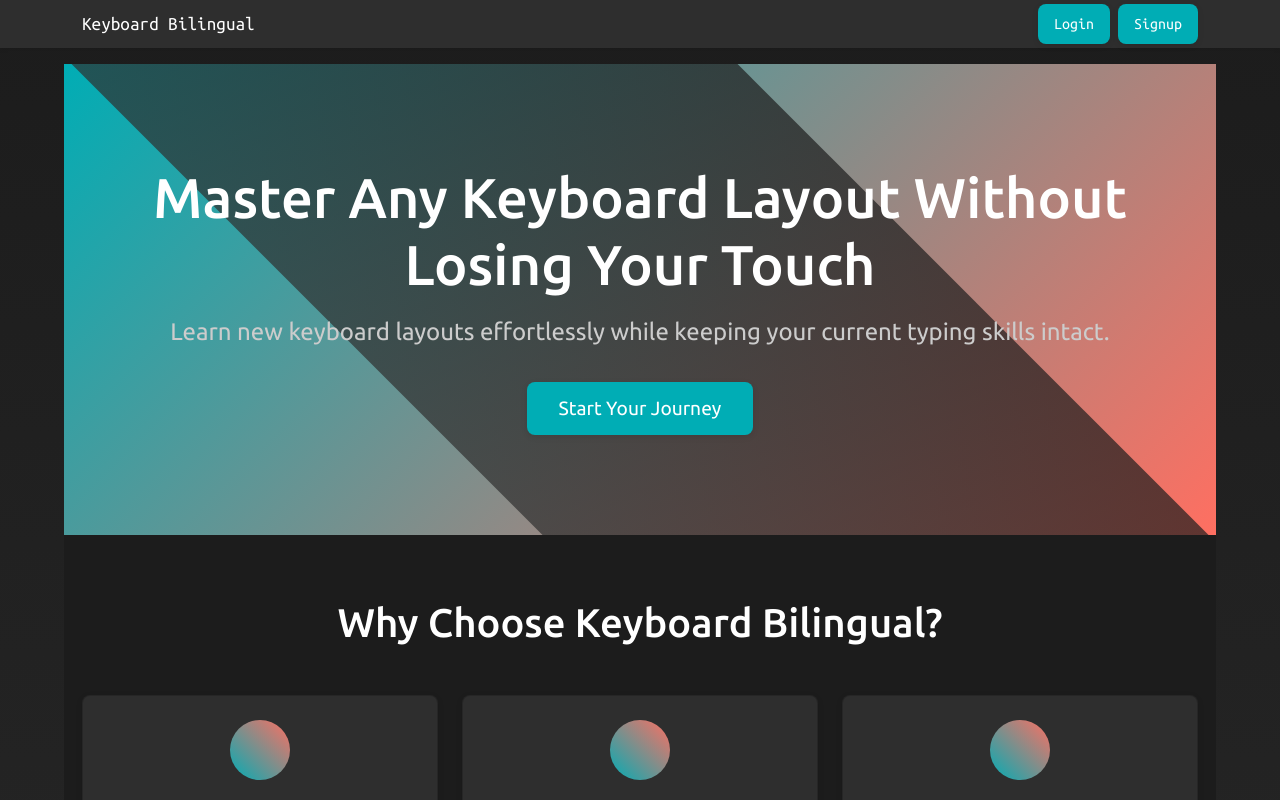
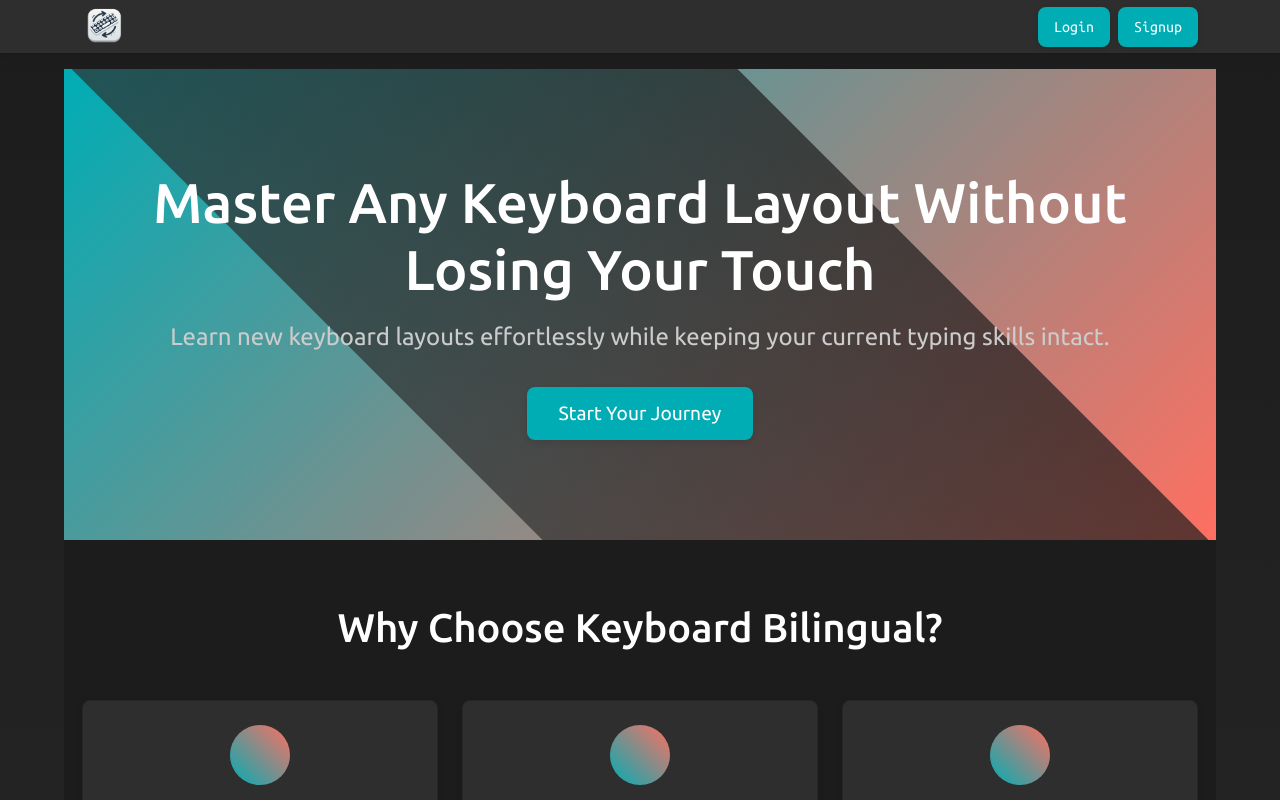
Before and after one commit to Paramvir12121/Keyboard_Bilingual, a React (Vite) app in the folder frontend/: page / in a window 1280 px wide. Built offline with nearby package versions, Linux system fonts and the light colour scheme; no server answers.

Commit message:
added icon

```diff
--- a/frontend/src/App.css
+++ b/frontend/src/App.css
@@ -148,7 +148,7 @@ footer p {
 }
 /* Navbar Styling */
 .navbar {
-  background-color: rgba(44, 44, 44, 0.8); /* Semi-transparent */
+  background-color: var(--tertiary-color); /* Semi-transparent */
   padding: 0.25rem 1rem;
   box-shadow: none;
   border-bottom: none;
@@ -198,7 +198,7 @@ footer p {
 }
 
 .custom-dropdown-menu {
-  background-color: rgba(46, 46, 46, 0.9); /* Dark Slate Grey with 80% opacity */
+  background-color: var(--tertiary-color); /* Dark Slate Grey with 80% opacity */
   border-radius: var(--std-border-radius); /* Apply rounded corners */
   border: none; /* Remove border */
   box-shadow: 0 4px 12px rgba(0, 0, 0, 0.1); /* Add subtle shadow */
--- a/frontend/src/components/layout/Header.jsx
+++ b/frontend/src/components/layout/Header.jsx
@@ -7,6 +7,7 @@ import ROUTES from '../../Routes';
 import LogoutButton from '../../auth/LogoutButton';
 import { FontAwesomeIcon } from '@fortawesome/react-fontawesome';
 import { faCog, faUserCircle } from '@fortawesome/free-solid-svg-icons';
+import logo from '../../../public/logo1.png';
 
 const Header = () => {
     const [signedIn, setSignedIn] = useContext(Context);
@@ -28,14 +29,18 @@ const Header = () => {
         <Navbar expand="sm" className="mb-3 shadow-sm">
             <Container>
                 <Navbar.Brand as={Link} to={ROUTES.DASHBOARD}>
-                    Keyboard Bilingual
+                <img
+                        src={logo}
+                        alt="Keyboard Bilingual"
+                        style={{ width: '45px', height: '45px' }} // Adjust the size as needed
+                    />
                 </Navbar.Brand>
                 <Navbar.Toggle aria-controls="basic-navbar-nav" />
                 <Navbar.Collapse id="basic-navbar-nav">
                     <Nav className="me-auto">
                         {signedIn && (
                             <>
-                                <Nav.Link as={Link} to={ROUTES.DASHBOARD} className="fw-semibold">Dashboard</Nav.Link>
+                                {/* <Nav.Link as={Link} to={ROUTES.DASHBOARD} className="fw-semibold">Dashboard</Nav.Link> */}
                             </>
                         )}
                     </Nav>
--- a/frontend/src/components/typing/results/ResultNavbar.jsx
+++ b/frontend/src/components/typing/results/ResultNavbar.jsx
@@ -75,8 +75,8 @@ const ResultNavbar = ({ lessonId, totalLessons, specialPages = {} }) => {
         Previous Lesson
       </button>
 
-      <Link to={ROUTES.LESSON_LIST} className="btn btn-outline-secondary">
-        Back to Lesson List
+      <Link to={ROUTES.DASHBOARD} className="btn btn-outline-secondary">
+        Back to Dashboard
       </Link>
 
       <button onClick={handleRetakeLesson} className="nav-link">
```
Also changed, not shown: frontend/public/icon.png (added), frontend/public/logo1.png (added).
